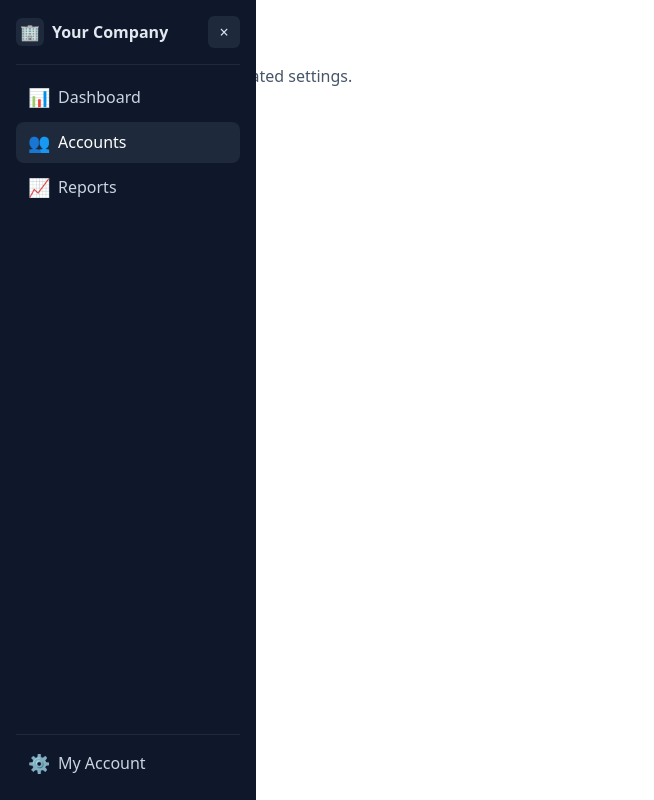
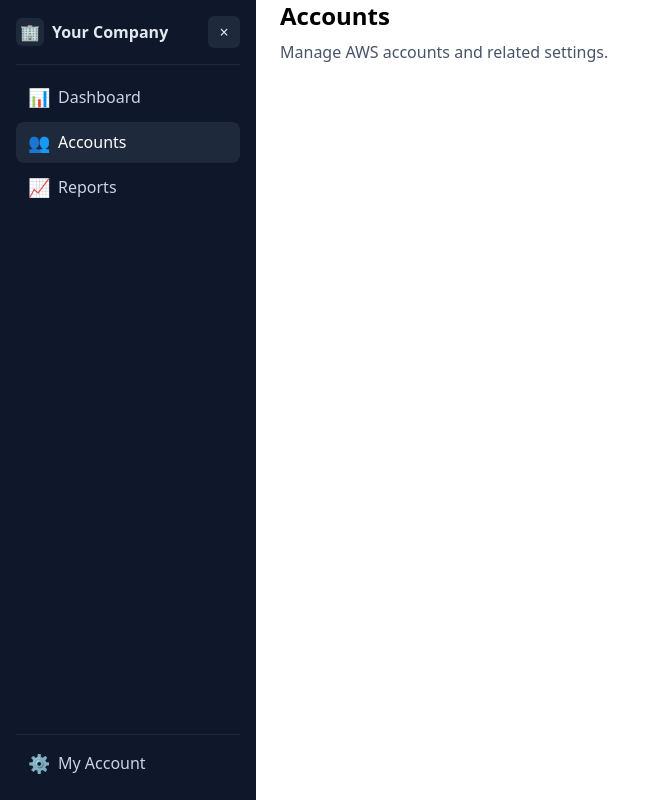
Before and after one commit to rohit1682/frontend-service-aws-management, a React (Vite) app: page /accounts in a window 1280 px wide. Shown: the whole page, without its empty margins (0-654 px from the left). Built offline with nearby package versions, Linux system fonts and the light colour scheme.

Commit message:
sidebar working

```diff
--- a/src/layouts/SidebarLayout.tsx
+++ b/src/layouts/SidebarLayout.tsx
@@ -69,7 +69,14 @@ function SidebarLayout({ children }: PropsWithChildren) {
       )}
 
       {/* Content area; add left padding on large screens so content is not covered */}
-      <main className={(open ? 'pl-64 ' : 'pl-0 ') + 'p-4 sm:p-6 relative z-10 transition-all duration-300'}>
+      <main
+        className={
+          (open
+            ? 'translate-x-64 w-[calc(100%-16rem)] '
+            : 'translate-x-0 w-full ')
+          + 'transition-[transform,width] duration-300 ease-out px-4 sm:px-6 relative z-10 box-border'
+        }
+      >
         {children}
       </main>
     </div>
```
